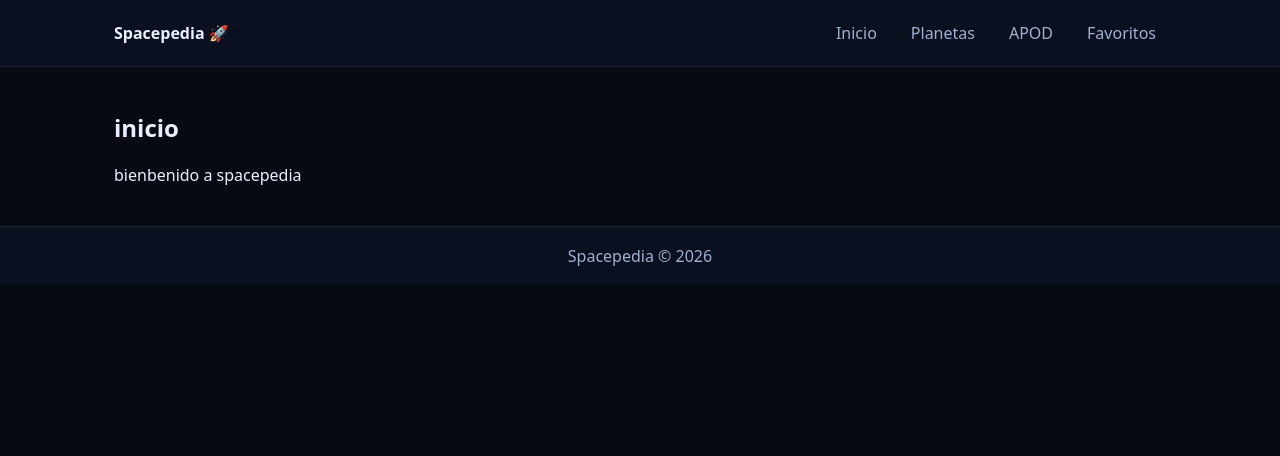
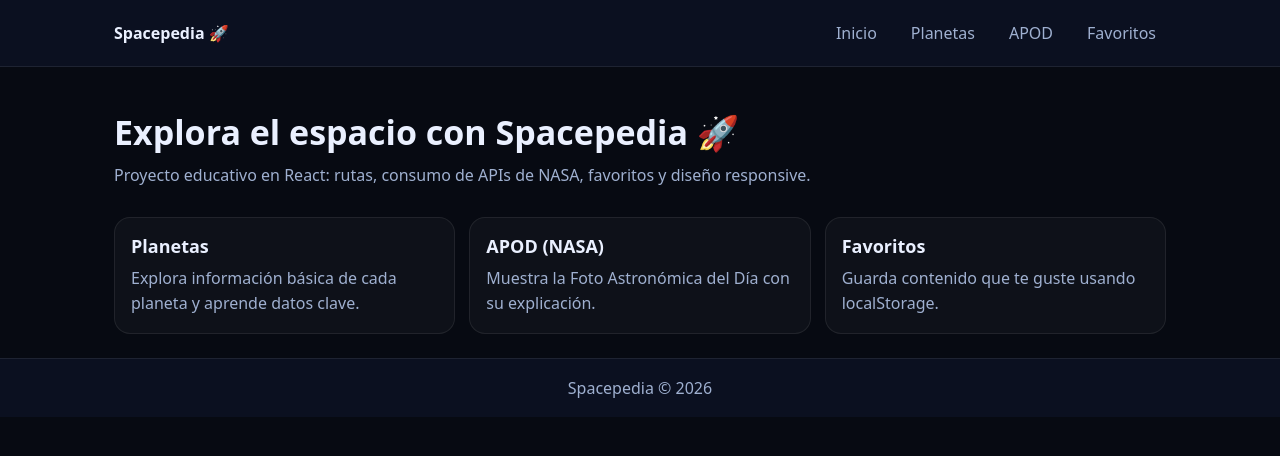
Before and after one commit to edgarfc402/spacepedia, a React (Vite) app: page / in a window 1280 px wide. Shown: the top 456 px of the page. Built offline with nearby package versions, Linux system fonts and the light colour scheme.

Commit message:
feat: home con card y seccion hero

```diff
--- /dev/null
+++ b/src/components/Card.jsx
@@ -0,0 +1,11 @@
+export default function Card({ title, description }) {
+  return (
+    <article className="card">
+      {/* Título de la tarjeta */}
+      <h3 className="card__title">{title}</h3>
+
+      {/* Texto corto de la tarjeta */}
+      <p className="card__desc">{description}</p>
+    </article>
+  );
+}
--- a/src/components/Navbar.jsx
+++ b/src/components/Navbar.jsx
@@ -2,10 +2,13 @@ import { NavLink } from "react-router-dom";
 
 export default function Navbar() {
   return (
-    <header className="nav">
-      <div className="nav__inner">
+    <header className="nav"> {/* Barra superior fija */}
+      <div className="nav__inner"> {/* Contenedor centrado */}
+
+        {/* Logo / título */}
         <strong>Spacepedia 🚀</strong>
 
+        {/* Menú de navegación */}
         <nav className="nav__links">
           <NavLink className="link" to="/">Inicio</NavLink>
           <NavLink className="link" to="/planets">Planetas</NavLink>
--- a/src/layout/Layout.jsx
+++ b/src/layout/Layout.jsx
@@ -3,13 +3,20 @@ import Navbar from "../components/Navbar";
 export default function Layout({ children }) {
   return (
     <div>
+
+      {/* Barra superior */}
       <Navbar />
 
-      <main className="container">{children}</main>
+      {/* Contenido dinámico de cada página */}
+      <main className="container">
+        {children}
+      </main>
 
+      {/* Pie de página */}
       <footer className="footer">
         Spacepedia © {new Date().getFullYear()}
       </footer>
+
     </div>
   );
 }
--- a/src/pages/Home.jsx
+++ b/src/pages/Home.jsx
@@ -1,8 +1,31 @@
-export default function Home(){
-    return (
-        <div>
-            <h2>inicio</h2>
-            <p>bienbenido a spacepedia</p>
-        </div>
-    );
+import Card from "../components/Card";
+
+export default function Home() {
+  return (
+    <div>
+      {/* Encabezado (hero) */}
+      <section className="hero">
+        <h2 className="hero__title">Explora el espacio con Spacepedia 🚀</h2>
+        <p className="hero__subtitle">
+          Proyecto educativo en React: rutas, consumo de APIs de NASA, favoritos y diseño responsive.
+        </p>
+      </section>
+
+      {/* Tarjetas de features */}
+      <section className="grid">
+        <Card
+          title="Planetas"
+          description="Explora información básica de cada planeta y aprende datos clave."
+        />
+        <Card
+          title="APOD (NASA)"
+          description="Muestra la Foto Astronómica del Día con su explicación."
+        />
+        <Card
+          title="Favoritos"
+          description="Guarda contenido que te guste usando localStorage."
+        />
+      </section>
+    </div>
+  );
 }
--- a/src/styles/Layouts.css
+++ b/src/styles/Layouts.css
@@ -1,43 +1,51 @@
+/* Contenedor principal de todas las páginas */
 .container{
-  max-width: var(--max);
-  margin: 0 auto;
-  padding: 24px;
+  max-width: var(--max);   /* no se hace gigante */
+  margin: 0 auto;          /* centra el contenido */
+  padding: 24px;           /* espacio interno */
 }
 
+/* Barra de navegación fija arriba */
 .nav{
-  position: sticky;
+  position: sticky;        /* se queda arriba al scrollear */
   top: 0;
   background: var(--panel);
   border-bottom: 1px solid var(--border);
 }
 
+/* Contenido interno de la navbar */
 .nav__inner{
   max-width: var(--max);
   margin: 0 auto;
   padding: 14px 24px;
   display: flex;
   gap: 14px;
-  align-items: center;
-  justify-content: space-between;
+  align-items: center;     /* centra verticalmente */
+  justify-content: space-between; /* logo a la izquierda, links a la derecha */
 }
 
+/* Grupo de links */
 .nav__links{
   display: flex;
   gap: 14px;
-  flex-wrap: wrap;
+  flex-wrap: wrap;         /* si no cabe, baja de línea */
 }
 
+/* Estilo base de cada link */
 .link{
-  text-decoration: none;
-  padding: 8px 10px;
-  border-radius: 10px;
-  color: var(--muted);
+  text-decoration: none;   /* quita subrayado */
+  padding: 8px 10px;       /* espacio interno */
+  border-radius: 10px;     /* esquinas redondeadas */
+  color: var(--muted);     /* color tenue */
 }
+
+/* Efecto hover (cuando pasas el mouse) */
 .link:hover{
   background: rgba(255,255,255,0.06);
   color: var(--text);
 }
 
+/* Footer */
 .footer{
   background: var(--panel);
   border-top: 1px solid var(--border);
@@ -45,3 +53,53 @@
   color: var(--muted);
   text-align: center;
 }
+
+/* Sección principal del Home (título + texto) */
+.hero{
+  padding: 18px 0 10px;
+}
+.hero__title{
+  font-size: 34px;
+  margin: 0 0 8px;
+}
+.hero__subtitle{
+  margin: 0;
+  color: var(--muted);
+  line-height: 1.6;
+}
+
+/* Grid de tarjetas (responsive) */
+.grid{
+  display: grid;
+  grid-template-columns: repeat(3, 1fr);
+  gap: 14px;
+  margin-top: 18px;
+}
+
+/* En pantallas chicas, baja a 1 columna */
+@media (max-width: 850px){
+  .grid{
+    grid-template-columns: 1fr;
+  }
+}
+
+/* Tarjeta */
+.card{
+  background: rgba(255,255,255,0.03);
+  border: 1px solid var(--border);
+  border-radius: 16px;
+  padding: 16px;
+}
+
+/* Título dentro de la tarjeta */
+.card__title{
+  margin: 0 0 8px;
+  font-size: 18px;
+}
+
+/* Descripción dentro de la tarjeta */
+.card__desc{
+  margin: 0;
+  color: var(--muted);
+  line-height: 1.6;
+}
--- a/src/styles/global.css
+++ b/src/styles/global.css
@@ -1,2 +1,2 @@
-*{ box-sizing: border-box; }
-body{ margin: 0; }
+*{ box-sizing: border-box; } /* evita problemas de tamaño */
+body{ margin: 0; }           /* quita margen blanco del navegador */
--- a/src/styles/theme.css
+++ b/src/styles/theme.css
@@ -1,15 +1,19 @@
+/* Colores y variables globales del proyecto */
 :root{
-  --bg: #070A12;
-  --panel: #0B1020;
-  --text: #EAF0FF;
-  --muted: #9FB0D0;
-  --border: rgba(255,255,255,0.08);
-  --max: 1100px;
+  --bg: #070A12;           /* fondo principal */
+  --panel: #0B1020;        /* color de navbar y footer */
+  --text: #EAF0FF;         /* texto principal */
+  --muted: #9FB0D0;        /* texto secundario */
+  --border: rgba(255,255,255,0.08); /* líneas sutiles */
+  --max: 1100px;           /* ancho máximo de la página */
 }
 
+/* Estilos base del cuerpo */
 body{
-  background: var(--bg);
-  color: var(--text);
+  background: var(--bg);   /* aplica fondo oscuro */
+  color: var(--text);      /* aplica color de texto */
   font-family: system-ui, -apple-system, Segoe UI, Roboto, Arial;
 }
+
+/* Para que los enlaces hereden el color */
 a{ color: inherit; }
```
